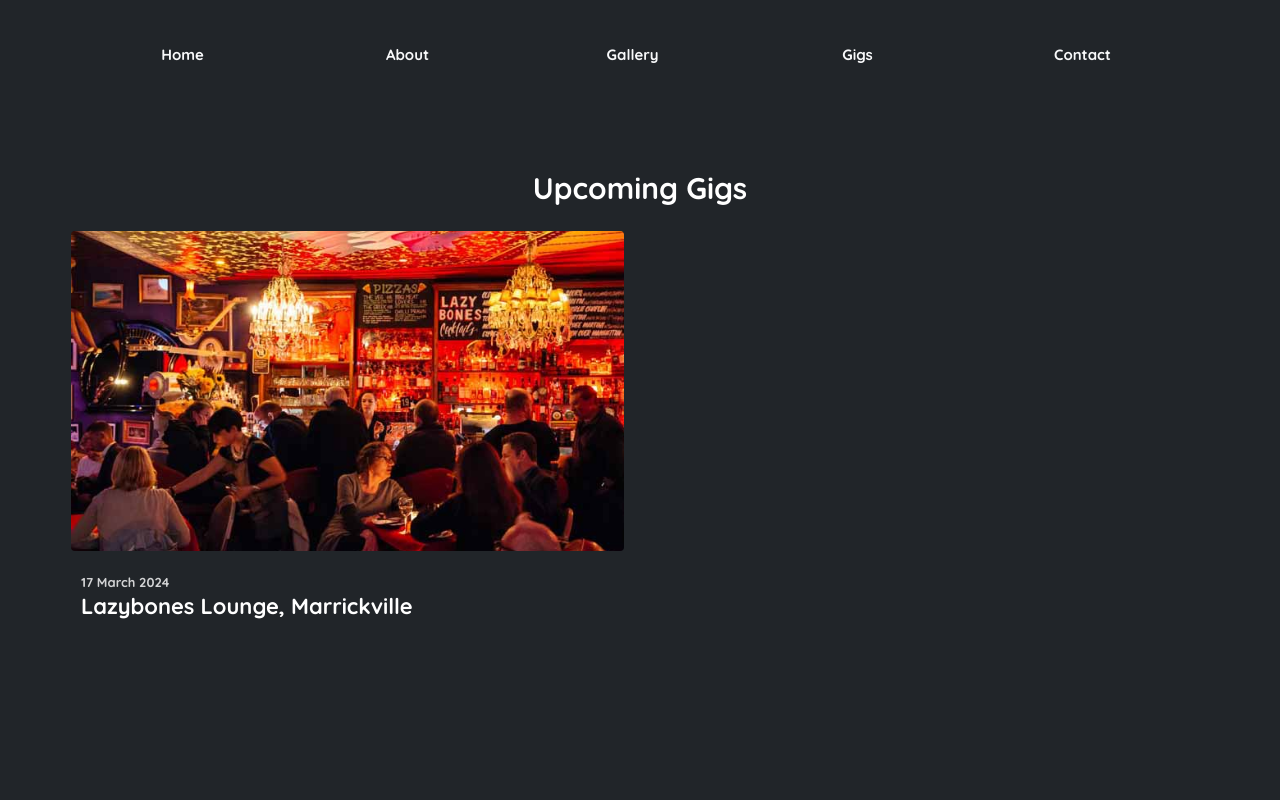
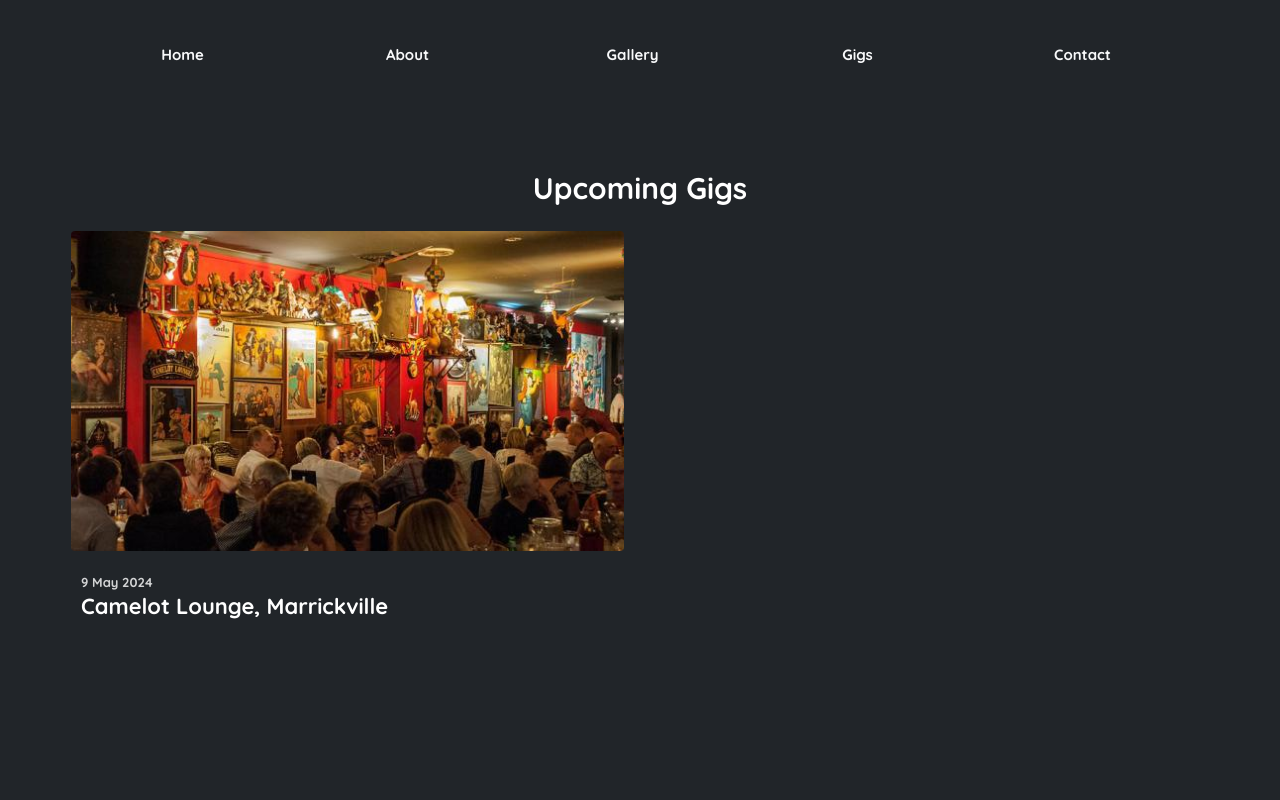
Before and after one commit to barney54321/Dr-Vs-Swing-Thing, a plain HTML site: page gigs.html in a window 1280 px wide. Shown: the top 800 px of the page. Drawn offline with Linux system fonts and the light colour scheme.

Commit message:
Add Camelot gig

```diff
--- a/gigs.html
+++ b/gigs.html
@@ -69,21 +69,21 @@
             <div class="row mb-5">
                 <div class="col-md-6">
                     <a
-                        href="https://www.moshtix.com.au/v2/event/dr-vs-swing-thing/162417"
+                        href="https://www.stickytickets.com.au/r1jdj/dr_vs_swing_thing_with_special_guest_lisa_abbott.aspx"
                         class="card"
                         target="_blank"
                     >
                         <img
-                            src="assets/imgs/lazybones.jpg"
+                            src="assets/imgs/camelot.jpg"
                             class="card-img"
                         />
                         <div class="card-body">
-                            <h6 class="card-subtitle">17 March 2024</h6>
+                            <h6 class="card-subtitle">9 May 2024</h6>
                             <h3
                                 class="card-title"
-                                href="https://www.moshtix.com.au/v2/event/dr-vs-swing-thing/162417"
+                                href="https://www.stickytickets.com.au/r1jdj/dr_vs_swing_thing_with_special_guest_lisa_abbott.aspx"
                             >
-                                Lazybones Lounge, Marrickville
+                                Camelot Lounge, Marrickville
                             </h3>
                         </div>
                     </a>
@@ -110,7 +110,7 @@
                             class="card-img"
                         />
                         <div class="card-body">
-                            <h6 class="card-subtitle">13 August 2023</h6>
+                            <h6 class="card-subtitle">17 March 2024</h6>
                             <h3
                                 class="card-title"
                                 href="https://www.moshtix.com.au/v2/event/dr-vs-swing-thing/143823"
```
Also changed, not shown: home.html (+5 -5 lines), index.html (+5 -5 lines), assets/imgs/camelot.jpg (added).
